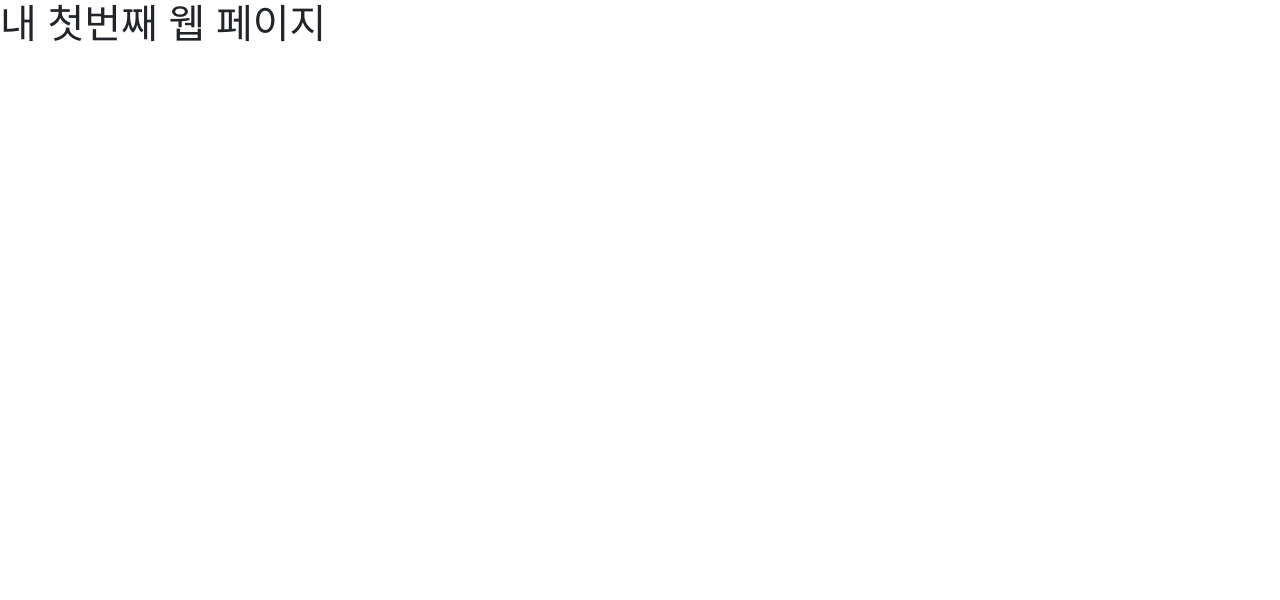
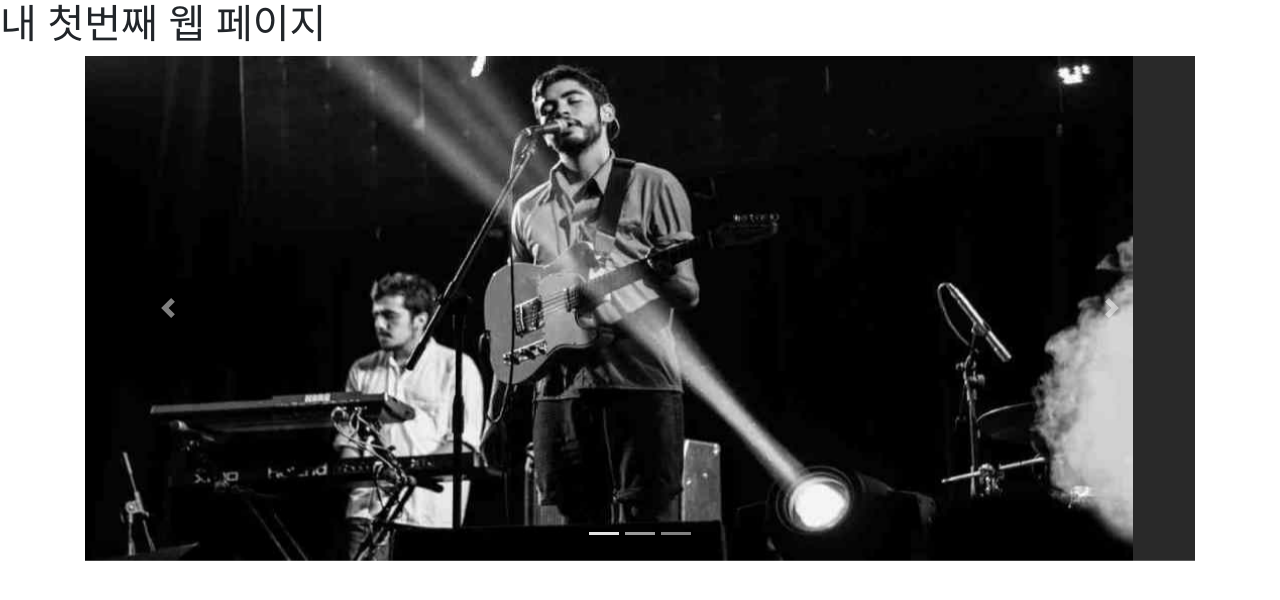
Before and after one commit to jae-ki/jaeki, a plain HTML site: page index.html in a window 1280 px wide. Drawn offline with nearby package versions, Linux system fonts and the light colour scheme.

Commit message:
add carousel

```diff
--- a/index.html
+++ b/index.html
@@ -16,5 +16,23 @@
     <div class="container">
     </div>
 <h1>내 첫번째 웹 페이지</h1>
+    <div class="container">
+        <div class="carousel slide" data-ride="carousel" id="demo">
+            <ul class="carousel-indicators">
+                <li data-target="#demo" data-slide-to="0" class="active"></li>
+                <li data-target="#demo" data-slide-to="1"></li>
+                <li data-target="#demo" data-slide-to="2"></li>
+            </ul>
+            <div class="carousel-inner">
+                <div class="carousel-item active"><img src="chicago.jpg" alt="" class="d-block w-100"></div>
+                <div class="carousel-item"><img src="la.jpg" alt="" class="d-block w-100"></div>
+                <div class="carousel-item"><img src="ny.jpg" alt="" class="d-block w-100"></div>
+            </div>
+
+            <a href="#demo" data-slide="prev" class="carousel-control-prev"><span class="carousel-control-prev-icon"></span></a>
+            <a href="#demo" data-slide="next" class="carousel-control-next"><span class="carousel-control-next-icon"></span></a>
+        </div>
+    </div>
+</div>
 </body>
 </html>
```
Also changed, not shown: chicago.jpg (added), la.jpg (added), ny.jpg (added).
